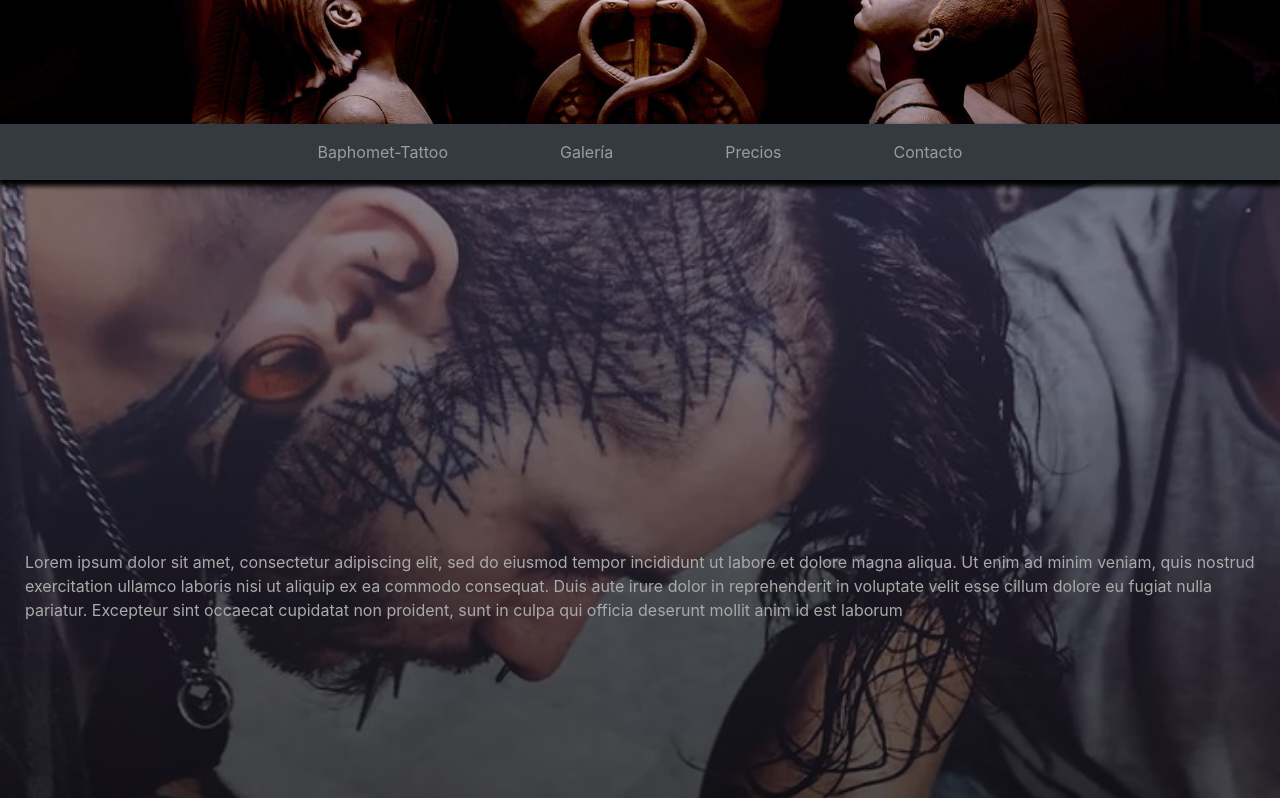
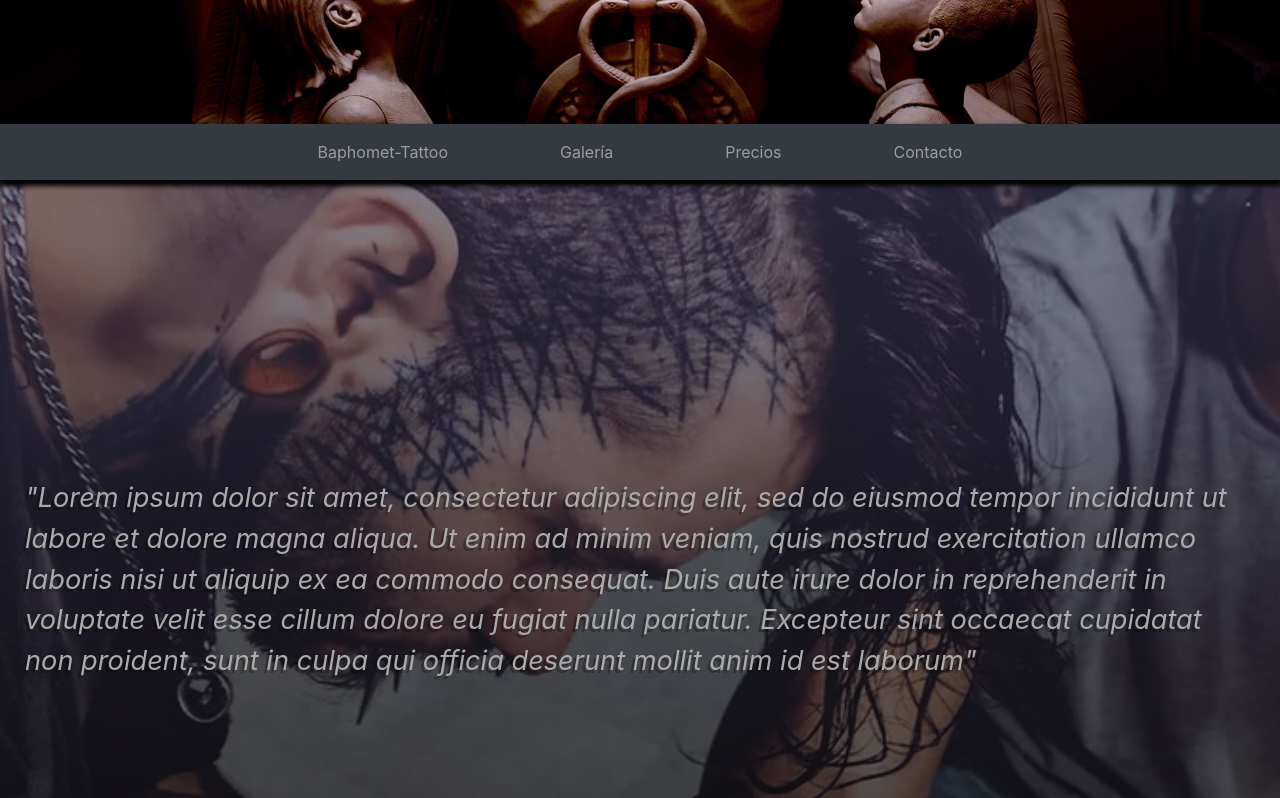
Before and after one commit to Petro1107/baphomet-tattoo, a React (Create React App) app: page / in a window 1280 px wide. Shown: the part 620-1418 px from the top of the page. Built offline with nearby package versions, Linux system fonts and the light colour scheme.

Commit message:
adding styles and animations

```diff
--- a/package.json
+++ b/package.json
@@ -10,12 +10,14 @@
     "@testing-library/jest-dom": "^5.16.5",
     "@testing-library/react": "^13.3.0",
     "@testing-library/user-event": "^13.5.0",
+    "autoprefixer": "^10.4.5",
     "bootstrap": "^4.6.0",
     "node-sass": "^7.0.1",
     "react": "^18.2.0",
     "react-bootstrap": "^1.6.5",
     "react-dom": "^18.2.0",
     "react-scripts": "5.0.1",
+    "react-scroll": "^1.8.7",
     "react-select": "^5.4.0",
     "react-viewerjs": "^0.1.9",
     "web-vitals": "^2.1.4"
--- a/src/components/NavigationBar.js
+++ b/src/components/NavigationBar.js
@@ -2,6 +2,7 @@ import React from 'react';
 import Navbar from 'react-bootstrap/Navbar';
 import Nav from 'react-bootstrap/Nav';
 import '../styles/NavigationBar.css';
+import { Link } from 'react-scroll';
 
 function NavigationBar() {
   return (
@@ -10,18 +11,35 @@ function NavigationBar() {
         <Navbar.Toggle aria-controls='basic-navbar-nav' />
         <Navbar.Collapse id='basic-navbar-nav'>
           <Nav className='m-auto'>
-            <Nav.Link href='#home' className='mx-5'>
-              Baphomet-Tattoo
-            </Nav.Link>
-            <Nav.Link href='#gallery' className='mx-5'>
-              Galería
-            </Nav.Link>
-            <Nav.Link href='#calc' className='mx-5'>
-              Precios
-            </Nav.Link>
-            <Nav.Link href='#contact' className='mx-5'>
-              Contacto
-            </Nav.Link>
+            <Link
+              to='portrait-container'
+              spy={true}
+              smooth={true}
+              offset={-50}
+              duration={800}
+            >
+              <Nav.Link className='mx-5'>Baphomet-Tattoo</Nav.Link>
+            </Link>
+            <Link
+              to='galery-container'
+              spy={true}
+              smooth={true}
+              offset={-210}
+              duration={800}
+            >
+              <Nav.Link className='mx-5'>Galería</Nav.Link>
+            </Link>
+            {/* formContainer */}
+            <Link
+              to='formContainer'
+              spy={true}
+              smooth={true}
+              offset={0}
+              duration={800}
+            >
+              <Nav.Link className='mx-5'>Precios</Nav.Link>
+            </Link>
+            <Nav.Link className='mx-5'>Contacto</Nav.Link>
           </Nav>
         </Navbar.Collapse>
       </Navbar>
--- a/src/components/Portrait.js
+++ b/src/components/Portrait.js
@@ -6,14 +6,13 @@ function Portrait() {
     <div className='section'>
       <div className='portrait-container'>
         <p>
-          {' '}
-          Lorem ipsum dolor sit amet, consectetur adipiscing elit, sed do
+          "Lorem ipsum dolor sit amet, consectetur adipiscing elit, sed do
           eiusmod tempor incididunt ut labore et dolore magna aliqua. Ut enim ad
           minim veniam, quis nostrud exercitation ullamco laboris nisi ut
           aliquip ex ea commodo consequat. Duis aute irure dolor in
           reprehenderit in voluptate velit esse cillum dolore eu fugiat nulla
           pariatur. Excepteur sint occaecat cupidatat non proident, sunt in
-          culpa qui officia deserunt mollit anim id est laborum
+          culpa qui officia deserunt mollit anim id est laborum"
         </p>
       </div>
     </div>
--- a/src/styles/Galery.css
+++ b/src/styles/Galery.css
@@ -11,11 +11,14 @@
   object-fit: cover;
   width: 300px;
   height: 300px;
+  box-shadow: -1px 4px 10px 10px rgba(0, 0, 0, 0.4);
+  transition: transform 0.3s, box-shadow 0.3s;
 }
 
 .galery-img:hover {
   transform: scale(1.05);
   cursor: pointer;
+  box-shadow: -1px 4px 10px 3px rgba(0, 0, 0, 0.4);
 }
 
 .slider-container {
--- a/src/styles/InfoSection.css
+++ b/src/styles/InfoSection.css
@@ -15,6 +15,7 @@
 .info-section-text {
   margin: auto 15px;
   margin-bottom: 30px;
+  max-width: 1200px;
 }
 
 /* Para los mediaqueris despues del breakpoint el texto
--- a/src/styles/Portrait.css
+++ b/src/styles/Portrait.css
@@ -14,7 +14,7 @@
 } */
 
 .portrait-container {
-  height: 812px;
+  height: 100vh;
   background-image: linear-gradient(
       to bottom,
       rgba(38, 43, 71, 0.52),
@@ -34,4 +34,8 @@
 
 .portrait-container p {
   margin: auto 25px;
+  font-size: 1.7rem;
+  max-width: 1300px;
+  text-shadow: -3px 3px rgba(0, 0, 0, 0.3);
+  font-style: italic;
 }
```
Also changed, not shown: 1 other file (tests, documents, lock files or other folders).
